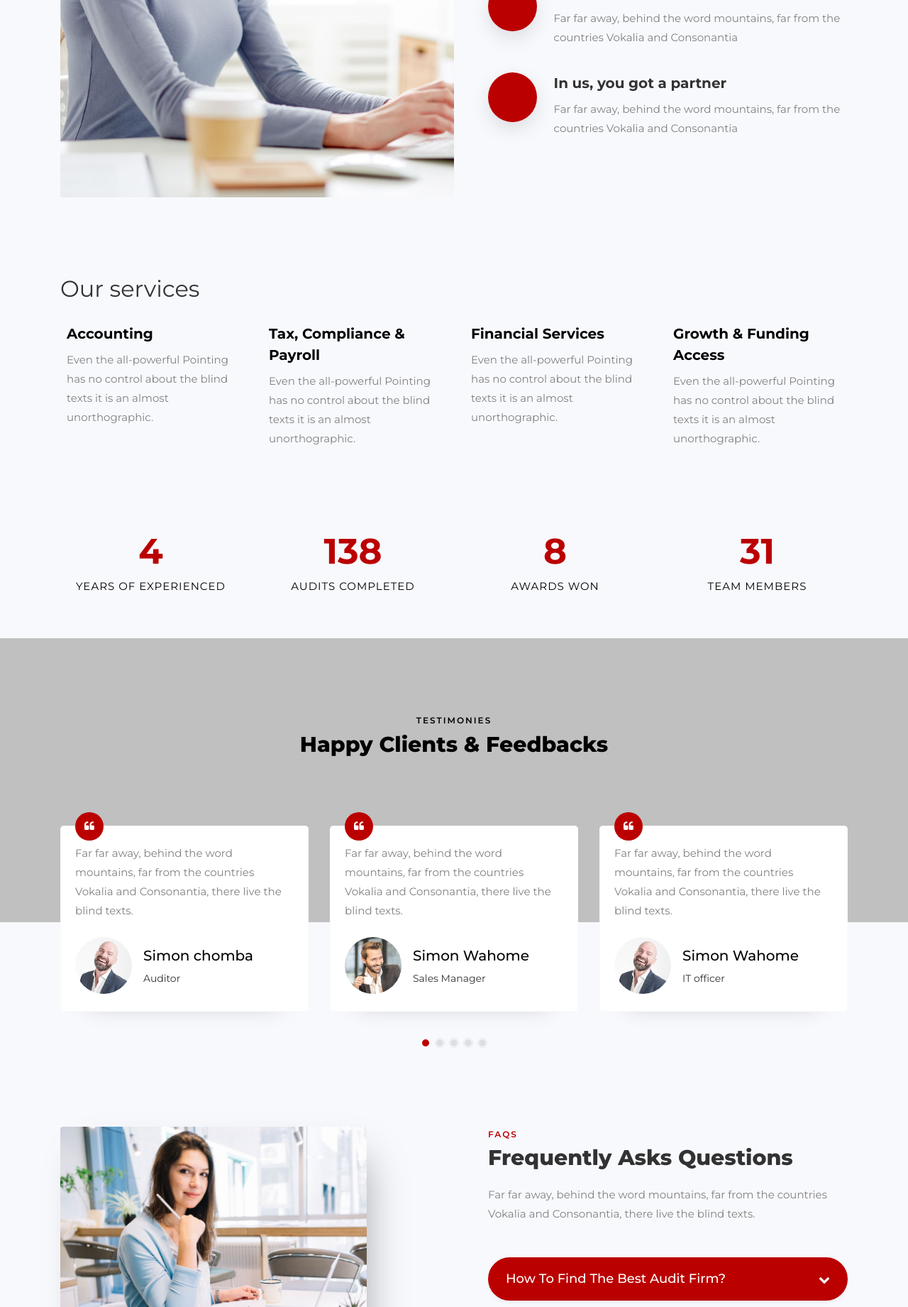
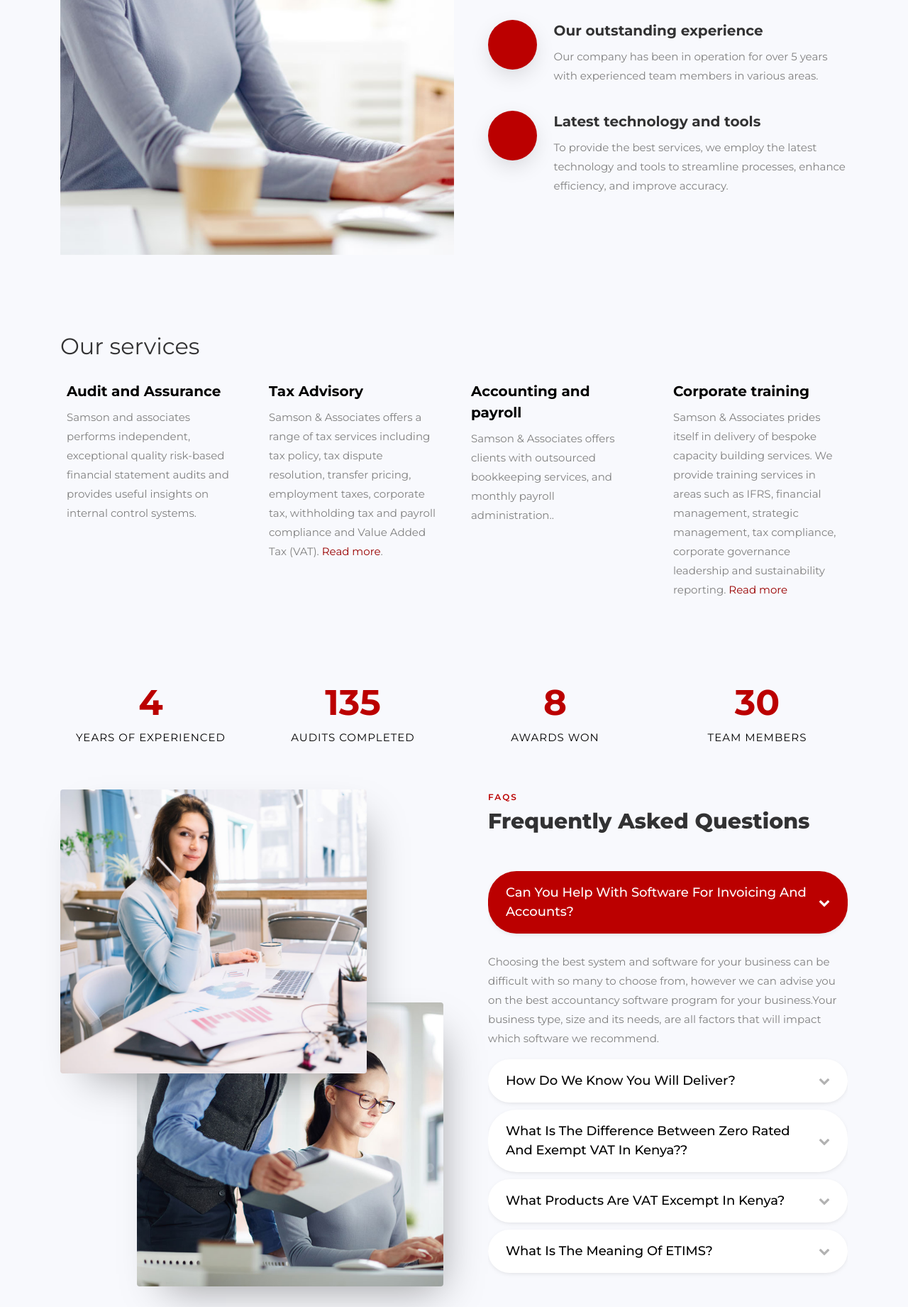
Before and after one commit to eamocha/Samson-website, a CodeIgniter app: page /samson/index.php/welcome/index in a window 1280 px wide. Shown: the part 1319-3160 px from the top of the page at 71% size. Run offline with CodeIgniter, Linux system fonts and the light colour scheme; some libraries are stand-ins or nearby versions; some web fonts are replaced.

Commit message:
fisrt update

```diff
--- a/application/views/default/files/includes/faq.php
+++ b/application/views/default/files/includes/faq.php
@@ -11,28 +11,22 @@
     			<div class="col-lg-6 pl-lg-5">
     				<div class="heading-section mb-5 mt-5 mt-lg-0">
     					<span class="subheading">FAQs</span>
-	            <h2 class="mb-3">Frequently Asks Questions</h2>
-	            <p>Far far away, behind the word mountains, far from the countries Vokalia and Consonantia, there live the blind texts.</p>
+	            <h2 class="mb-3">Frequently Asked Questions</h2>
+	            <p></p>
     				</div>
     				<div id="accordion" class="myaccordion w-100" aria-multiselectable="true">
 						  <div class="card">
 						    <div class="card-header p-0" id="headingOne">
 						      <h2 class="mb-0">
 						        <button href="#collapseOne" class="d-flex py-3 px-4 align-items-center justify-content-between btn btn-link" data-parent="#accordion" data-toggle="collapse" aria-expanded="true" aria-controls="collapseOne">
-						        	<p class="mb-0">How to find the best audit firm?</p>
+						        	<p class="mb-0">Can you help with software for invoicing and accounts?</p>
 						          <i class="fa" aria-hidden="true"></i>
 						        </button>
 						      </h2>
 						    </div>
 						    <div class="collapse show" id="collapseOne" role="tabpanel" aria-labelledby="headingOne">
 						      <div class="card-body py-3 px-0">
-						      	<ol>
-						      		<li>Far far away, behind the word mountains</li>
-						      		<li>Consonantia, there live the blind texts</li>
-						      		<li>When she reached the first hills of the Italic Mountains</li>
-						      		<li>Bookmarksgrove, the headline of Alphabet Village</li>
-						      		<li>Separated they live in Bookmarksgrove right</li>
-						      	</ol>
+							  Choosing the best system and software for your business can be difficult with so many to choose from, however we can advise you on the best accountancy software program for your business.Your business type, size and its needs, are all factors that will impact which software we recommend.
 						      </div>
 						    </div>
 						  </div>
@@ -41,20 +35,18 @@
 						    <div class="card-header p-0" id="headingTwo" role="tab">
 						      <h2 class="mb-0">
 						        <button href="#collapseTwo" class="d-flex py-3 px-4 align-items-center justify-content-between btn btn-link" data-parent="#accordion" data-toggle="collapse" aria-expanded="false" aria-controls="collapseTwo">
-						        	<p class="mb-0">How to enhance staff capaity in financial audit</p>
+						        	<p class="mb-0">How do we Know you will deliver?</p>
 						          <i class="fa" aria-hidden="true"></i>
 						        </button>
 						      </h2>
 						    </div>
 						    <div class="collapse" id="collapseTwo" role="tabpanel" aria-labelledby="headingTwo">
 						      <div class="card-body py-3 px-0">
-						      	<ol>
-						      		<li>Far far away, behind the word mountains</li>
-						      		<li>Consonantia, there live the blind texts</li>
-						      		<li>When she reached the first hills of the Italic Mountains</li>
-						      		<li>Bookmarksgrove, the headline of Alphabet Village</li>
-						      		<li>Separated they live in Bookmarksgrove right</li>
-						      	</ol>
+							  Our recommendations are analytical in nature and therefore measurable. We don’t offer anything we can’t achieve.
+
+Plus, the services we offer are backed by our 100% risk free guarantee, so you’ve no need to worry.
+
+Our current clients are used to our high level of service, feel free to speak with some of them to ask them about their experience.
 						      </div>
 						    </div>
 						  </div>
@@ -63,20 +55,16 @@
 						    <div class="card-header p-0" id="headingThree" role="tab">
 						      <h2 class="mb-0">
 						        <button href="#collapseThree" class="d-flex py-3 px-4 align-items-center justify-content-between btn btn-link" data-parent="#accordion" data-toggle="collapse" aria-expanded="false" aria-controls="collapseThree">
-						        	<p class="mb-0">How to grow your uncover fraud within organizations?</p>
+						        	<p class="mb-0">What is the difference between zero rated and exempt VAT in Kenya??</p>
 						          <i class="fa" aria-hidden="true"></i>
 						        </button>
 						      </h2>
 						    </div>
 						    <div class="collapse" id="collapseThree" role="tabpanel" aria-labelledby="headingTwo">
 						      <div class="card-body py-3 px-0">
-						      	<ol>
-						      		<li>Far far away, behind the word mountains</li>
-						      		<li>Consonantia, there live the blind texts</li>
-						      		<li>When she reached the first hills of the Italic Mountains</li>
-						      		<li>Bookmarksgrove, the headline of Alphabet Village</li>
-						      		<li>Separated they live in Bookmarksgrove right</li>
-						      	</ol>
+
+								  Zero rating makes the supplies cheaper as no tax is chargeable while input tax can be claimed. Registered taxpayers who sell zero-rated supplies are entitled to a refund of input tax paid. This helps in furtherance of business. Exempt supplies are not taxable and any related input tax is therefore not deductible.
+
 						      </div>
 						    </div>
 						  </div>
@@ -85,15 +73,32 @@
 						    <div class="card-header p-0" id="headingFour" role="tab">
 						      <h2 class="mb-0">
 						        <button href="#collapseFour" class="d-flex py-3 px-4 align-items-center justify-content-between btn btn-link" data-parent="#accordion" data-toggle="collapse" aria-expanded="false" aria-controls="collapseFour">
-						        	<p class="mb-0">Best practices for a good audit report?</p>
+						        	<p class="mb-0">What products are VAT excempt in kenya?</p>
 						          <i class="fa" aria-hidden="true"></i>
 						        </button>
 						      </h2>
 						    </div>
 						    <div class="collapse" id="collapseFour" role="tabpanel" aria-labelledby="headingTwo">
 						      <div class="card-body py-3 px-0">
-						      	<p>Far far away, behind the word mountains, far from the countries Vokalia and Consonantia, there live the blind texts. Separated they live in Bookmarksgrove right at the coast of the Semantics, a large language ocean.</p>
+						      	<p>Other goods currently exempt from VAT include unprocessed agricultural goods including milk and certain grains, medical supplies, certain fertilizers, and airplanes and other aircraft.</p>
 						      </div>
+						    </div>
+						  </div>
+
+
+						  <div class="card">
+						    <div class="card-header p-0" id="headingFive" role="tab">
+						      <h2 class="mb-0">
+						        <button href="#collapseFive" class="d-flex py-3 px-4 align-items-center justify-content-between btn btn-link" data-parent="#accordion" data-toggle="collapse" aria-expanded="false" aria-controls="collapseFour">
+						        	<p class="mb-0">What is the meaning of eTIMS?</p>
+						          <i class="fa" aria-hidden="true"></i>
+						        </button>
+						      </h2>
+						    </div>
+						    <div class="collapse" id="collapseFour" role="tabpanel" aria-labelledby="headingTwo">
+						      <div class="card-body py-3 px-0">
+						     <p>
+eTIMS (electronic Tax Invoice Management System) is a software solution that provides taxpayers with options for a simple, convenient and flexible approach to electronic invoicing.</p> </div>
 						    </div>
 						  </div>
 						</div>
--- a/application/views/default/files/index.php
+++ b/application/views/default/files/index.php
@@ -64,28 +64,28 @@
     					<div class="icon d-flex align-items-center justify-content-center"><span class="flaticon-wealth"></span></div>
     					<div class="text pl-4">
     						<h4>Tailored approach</h4>
-    						<p>Far far away, behind the word mountains, far from the countries Vokalia and Consonantia</p>
+    						<p> We carefully listen to you, personalize our service and strive to make each client satisfied, feel valued and understood.</p>
     					</div>
     				</div>
     				<div class="services-2 w-100 d-flex">
     					<div class="icon d-flex align-items-center justify-content-center"><span class="flaticon-accountant"></span></div>
     					<div class="text pl-4">
     						<h4>Proactive and responsive team</h4>
-    						<p>Far far away, behind the word mountains, far from the countries Vokalia and Consonantia</p>
+    						<p>With our highly skilled and experienced team, we not only provide you with a solution, but provide appropriate responses to the diversity of your needs</p>
     					</div>
     				</div>
     				<div class="services-2 w-100 d-flex">
     					<div class="icon d-flex align-items-center justify-content-center"><span class="flaticon-teamwork"></span></div>
     					<div class="text pl-4">
     						<h4>Our outstanding experience</h4>
-    						<p>Far far away, behind the word mountains, far from the countries Vokalia and Consonantia</p>
+    						<p>Our company has been in operation for over 5 years with experienced team members in various areas.</p>
     					</div>
     				</div>
     				<div class="services-2 w-100 d-flex">
     					<div class="icon d-flex align-items-center justify-content-center"><span class="flaticon-accounting"></span></div>
     					<div class="text pl-4">
-    						<h4>In us, you got a partner</h4>
-    						<p>Far far away, behind the word mountains, far from the countries Vokalia and Consonantia</p>
+    						<h4>Latest technology and tools</h4>
+    						<p>To provide the best services, we employ the latest technology and tools to streamline processes, enhance efficiency, and improve accuracy.</p>
     					</div>
     				</div>
 	        </div>
@@ -105,8 +105,8 @@
             		<span class="flaticon-accounting-1"></span>
               </div>
               <div class="media-body">
-                <h3 class="heading">Accounting</h3>
-                <p>Even the all-powerful Pointing has no control about the blind texts it is an almost unorthographic.</p>
+                <h3 class="heading">Audit and Assurance </h3>
+                <p>Samson and associates performs independent, exceptional quality risk-based financial statement audits and provides useful insights on internal control systems.</p>
               </div>
             </div>
           </div>
@@ -116,8 +116,10 @@
             		<span class="flaticon-tax"></span>
               </div>
               <div class="media-body">
-                <h3 class="heading">Tax, Compliance &amp; Payroll</h3>
-                <p>Even the all-powerful Pointing has no control about the blind texts it is an almost unorthographic.</p>
+                <h3 class="heading">Tax Advisory</h3>
+                <p>Samson & Associates offers a range of tax services including tax policy, tax dispute resolution, transfer pricing, employment taxes, corporate tax, withholding tax and payroll compliance and Value Added Tax (VAT).
+<a href=""> Read more</a>.
+</p>
               </div>
             </div>
           </div>
@@ -127,8 +129,8 @@
             		<span class="flaticon-loan"></span>
               </div>
               <div class="media-body">
-                <h3 class="heading">Financial Services</h3>
-                <p>Even the all-powerful Pointing has no control about the blind texts it is an almost unorthographic.</p>
+                <h3 class="heading">Accounting and payroll</h3>
+                <p>Samson & Associates offers clients with outsourced bookkeeping services, and monthly payroll administration..</p>
               </div>
             </div>
           </div>
@@ -138,8 +140,8 @@
             		<span class="flaticon-budget"></span>
               </div>
               <div class="media-body">
-                <h3 class="heading">Growth &amp; Funding Access</h3>
-                <p>Even the all-powerful Pointing has no control about the blind texts it is an almost unorthographic.</p>
+                <h3 class="heading">Corporate training </h3>
+                <p>Samson & Associates prides itself in delivery of bespoke capacity building services. We provide training services in areas such as IFRS, financial management, strategic management, tax compliance, corporate governance leadership and sustainability reporting.<a href=""> Read more</a></p>
               </div>
             </div>
           </div>
@@ -150,15 +152,16 @@
     <section class="ftco-counter bg-light ftco-no-pt" id="section-counter">
     	<?php include("includes/stats.php") ?>
     </section>
-
+<!--
     <section class="ftco-section testimony-section bg-light">
 	<?php include("includes/clientFeedback.php") ?>
     </section>
+	-->
 
     <section class="ftco-section ftco-no-pt bg-light ftco-faqs">
 	<?php include("includes/faq.php") ?>
     </section>
-
+ commented out by atinga
     <section class="ftco-section">
       <div class="container">
         <div class="row justify-content-center pb-5 mb-3">
--- a/application/views/default/partials/header.php
+++ b/application/views/default/partials/header.php
@@ -111,8 +111,8 @@ div.dropdown-multicol2>div.dropdown-col{
 			  </li>
 			  <!--end drop -->
 			  <!--  <li class="nav-item <?php if(isset($active) && $active=="cases") echo "active"?>"><a href="<?php echo base_url('cases')?>" class="nav-link">Case Study</a></li>
---> <li class="nav-item <?php if(isset($active) && $active=="blog") echo "active"?>"><a href="<?php echo base_url('blog')?>" class="nav-link">Blog</a></li>
-<li class="nav-item  <?php if(isset($active) && $active=="contact") echo "active"?>"><a href="<?php echo base_url('contact')?>" class="nav-link">Contact</a>
+ <li class="nav-item <?php if(isset($active) && $active=="blog") echo "active"?>"><a href="<?php echo base_url('blog')?>" class="nav-link">Blog</a></li>
+--><li class="nav-item  <?php if(isset($active) && $active=="contact") echo "active"?>"><a href="<?php echo base_url('contact')?>" class="nav-link">Contact</a>
 </li>
 
 
```
